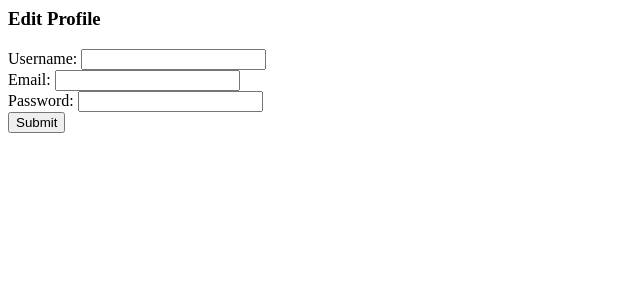
After one commit to Pit345/todo, a Django app: page /edit_profile/ in a window 1280 px wide. The commit adds this page. Shown: the top 300 px of the page, without its empty margins (0-640 px from the left). Run offline with Django 5.2, Linux system fonts and the light colour scheme.

Commit message:
todo set

```diff
--- /dev/null
+++ b/demo/templates/todo/edit_form.html
@@ -0,0 +1,6 @@
+<h3>Edit Profile</h3>
+<form action="/edit_profile/" method="post">
+    {% csrf_token %}
+    {{ edit_form }}
+    <input type="submit" value="Submit">
+</form>
--- a/demo/templates/todo/index.html
+++ b/demo/templates/todo/index.html
@@ -15,6 +15,7 @@
 {% endfor %}
 
 {% if user.is_authenticated %}
+        <p align="right"><a href="{% url 'edit_profile' %}">Edit profile</a></p>
         <p align="right"><a href="{% url 'logout_view' %}">Log out</a></p>
     {% else %}
         <p align="right"><a href="{% url 'signin' %}">Sign in</a></p>
--- a/login/forms.py
+++ b/login/forms.py
@@ -9,3 +9,8 @@ class SignupForm(forms.Form):
 class SigninForm(forms.Form):
     username = forms.CharField()
     password = forms.CharField(min_length=5, widget=forms.PasswordInput())
+
+class EditProfileForm(forms.Form):
+    username = forms.CharField()
+    email = forms.CharField()
+    password = forms.CharField(widget=forms.PasswordInput())
--- a/login/urls.py
+++ b/login/urls.py
@@ -5,5 +5,6 @@ from . import views
 urlpatterns = [
     path('signin/', views.signin, name='signin'),
     path('signup/', views.signup, name='signup'),
-    path('logout_view/', views.logout_view, name='logout_view')
+    path('logout_view/', views.logout_view, name='logout_view'),
+    path('edit_profile/', views.edit_profile, name='edit_profile')
 ]
--- a/login/views.py
+++ b/login/views.py
@@ -1,5 +1,5 @@
 from django.shortcuts import render, redirect, HttpResponse
-from .forms import SignupForm, SigninForm
+from .forms import SignupForm, SigninForm, EditProfileForm
 from django.urls import reverse
 from django.views.decorators.http import require_http_methods
 from django.contrib.auth import authenticate, login, logout
@@ -40,6 +40,24 @@ def signin(request):
         else:
             return HttpResponse('Username/password is incorrect or user dont exists')
 
+
+@require_http_methods(["GET", "POST"])
+def edit_profile(request):
+    user = request.user
+
+    if request.method == 'GET':
+        edit_form = EditProfileForm()
+        return render(request, 'todo/edit_form.html', {'edit_form': edit_form})
+    else:
+        edit_form = EditProfileForm(request.POST)
+        if edit_form.is_valid():
+            user.username = edit_form.cleaned_data['username']
+            user.email = edit_form.cleaned_data['email']
+            user.set_password(edit_form.cleaned_data['password'])
+            user.save()
+        return redirect(reverse('index'))
+
+
 def logout_view(request):
     messages.info(request, f"User {request.user.username.capitalize()} was log out!")
     logout(request)
--- a/todo/views.py
+++ b/todo/views.py
@@ -1,10 +1,10 @@
 from django.shortcuts import render, HttpResponse, redirect
-from .models import Todo
+from todo.models import Todo
 
 # Create your views here.
 
 def index(request):
-    todos = Todo.objects.all()
+    todos = request.user.todo_set.all()
     return render(request, 'todo/index.html', {'todos': todos})
 
 def completed(request, id):
```
Also changed, not shown: db.sqlite3.
